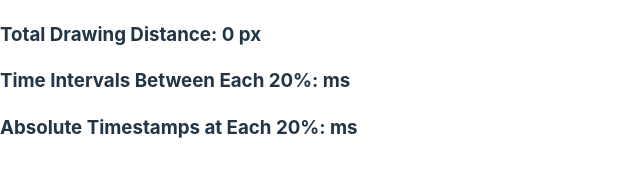
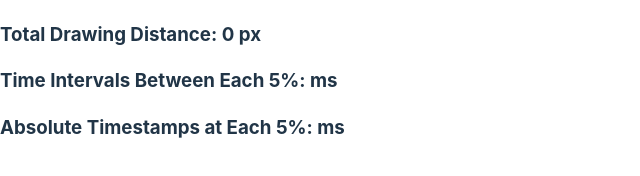
Before and after one commit to MUAHMMEDJASEEM/signature-auth, a React (Vite) app: page / in a window 1280 px wide. Shown: the part 386-562 px from the top of the page, without its empty margins (0-640 px from the left). Built offline with nearby package versions, Linux system fonts and the light colour scheme.

Commit message:
Update App.jsx

```diff
--- a/src/App.jsx
+++ b/src/App.jsx
@@ -46,7 +46,7 @@ const SignaturePad = () => {
       let coveredDist = 0;
       const timeIntervals = [];
       const absTimestamps = [];
-      let nextThreshold = totalDist * 0.2;
+      let nextThreshold = totalDist * 0.05;
       let lastTime = 0;
 
       for (let i = 1; i < points.current.length; i++) {
@@ -59,7 +59,7 @@ const SignaturePad = () => {
           timeIntervals.push(timeDiff.toFixed(2));
           absTimestamps.push(points.current[i].time.toFixed(2));
           lastTime = points.current[i].time;
-          nextThreshold += totalDist * 0.2;
+          nextThreshold += totalDist * 0.05;
         }
       }
 
@@ -95,6 +95,12 @@ const SignaturePad = () => {
   useEffect(() => {
     if (sigCanvas.current) {
       const canvas = sigCanvas.current.getCanvas();
+      const ctx = canvas.getContext('2d');
+      ctx.globalAlpha = 1; // Full opacity for ball pen effect
+      ctx.lineCap = 'round'; // Rounded edges for smooth ball pen strokes
+      ctx.lineJoin = 'round';
+      ctx.strokeStyle = 'black'; // Solid black color for ball pen effect
+      ctx.lineWidth = 2; // Medium thickness for realistic ball pen effect
       canvas.addEventListener('pointermove', handleMove);
       return () => canvas.removeEventListener('pointermove', handleMove);
     }
@@ -105,7 +111,7 @@ const SignaturePad = () => {
       <SignatureCanvas
         ref={sigCanvas}
         penColor="black"
-        canvasProps={{ width: 1000, height: 400, className: 'sigCanvas', style: { backgroundColor: 'white' } }}
+        canvasProps={{ width: 500, height: 200, className: 'sigCanvas', style: { backgroundColor: 'white' } }}
         onBegin={handleBegin}
         onEnd={handleEnd}
       />
@@ -116,8 +122,8 @@ const SignaturePad = () => {
         <h3>Black Pixels Count: {blackPixelCount}</h3>
         <h3>Total Drawing Time: {drawingTime} ms</h3>
         <h3>Total Drawing Distance: {drawingDistance} px</h3>
-        <h3>Time Intervals Between Each 20%: {intervals.join(', ')} ms</h3>
-        <h3>Absolute Timestamps at Each 20%: {timestamps.join(', ')} ms</h3>
+        <h3>Time Intervals Between Each 5%: {intervals.join(', ')} ms</h3>
+        <h3>Absolute Timestamps at Each 5%: {timestamps.join(', ')} ms</h3>
       </div>
     </div>
   );
```
